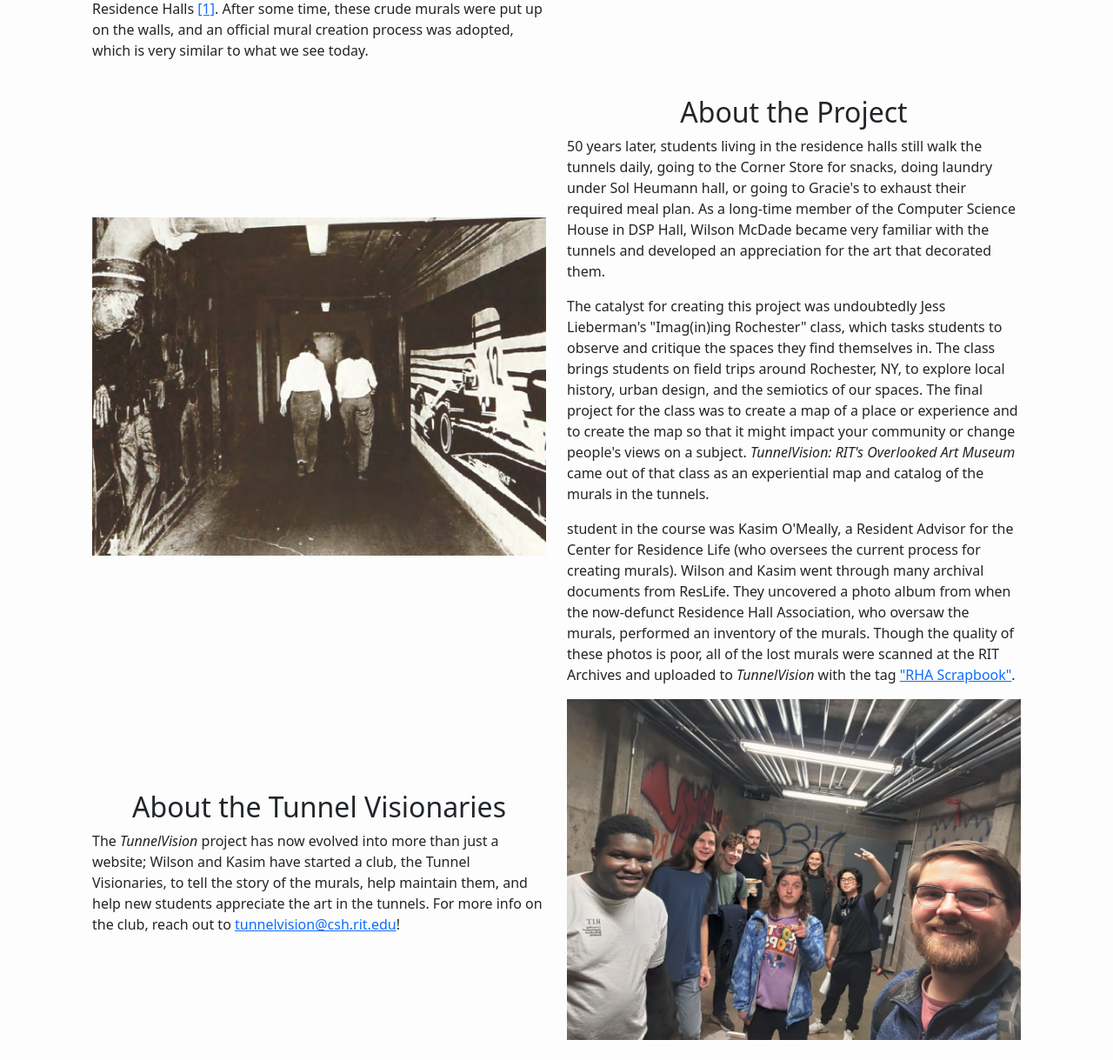
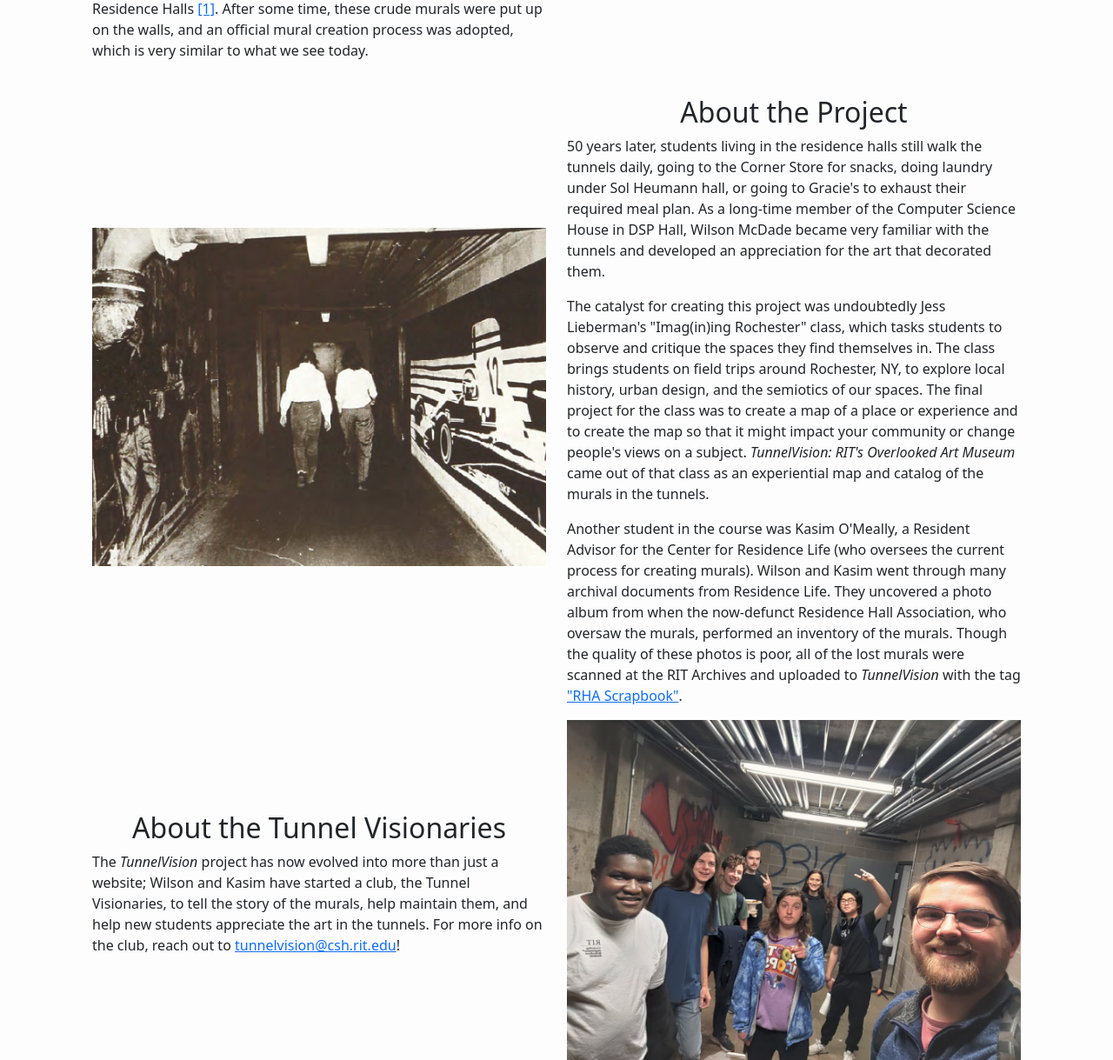
Before and after one commit to wilsonmcdade/tunnelvision, a Flask app: page /about in a window 1280 px wide. Shown: the part 1042-2261 px from the top of the page at 87% size. Before the commit the page ends 2238 px from the top, so only its background shows below. Run offline with Flask 3, Linux system fonts and the light colour scheme; parts of the project's set-up code (start-up, migrations or seed data) failed here and were passed over; some libraries are stand-ins or nearby versions.

Commit message:
Fixing typo

```diff
--- a/templates/about.html
+++ b/templates/about.html
@@ -80,13 +80,13 @@ About - TunnelVision
                         design, and the semiotics of our spaces. The final project for the class was to create
                         a map of a place or experience and to create the map so that it might impact your
                         community or change people's views on a subject. <i>TunnelVision: RIT's Overlooked Art
-                            Museum</i> came out of that class as an experiential map and catalog of the murals in the
+                        Museum</i> came out of that class as an experiential map and catalog of the murals in the
                         tunnels.
                     </p>
                     <p>
-                        student in the course was Kasim O'Meally, a Resident Advisor for the Center for Residence
+                        Another student in the course was Kasim O'Meally, a Resident Advisor for the Center for Residence
                         Life (who oversees the current process for creating murals). Wilson and Kasim went
-                        through many archival documents from ResLife. They uncovered a photo album from when the
+                        through many archival documents from Residence Life. They uncovered a photo album from when the
                         now-defunct Residence Hall Association, who oversaw the murals, performed an inventory of the
                         murals. Though the quality of these photos is poor, all of the lost murals were scanned at the
                         RIT Archives and uploaded to <i>TunnelVision</i> with the tag <a
```
